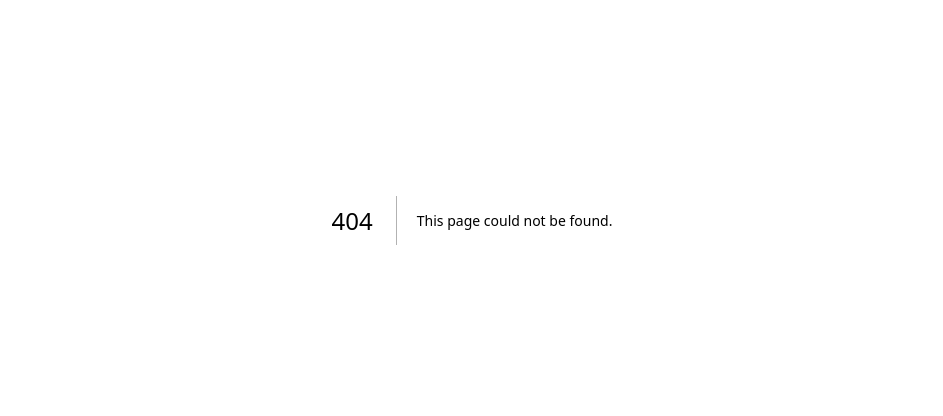
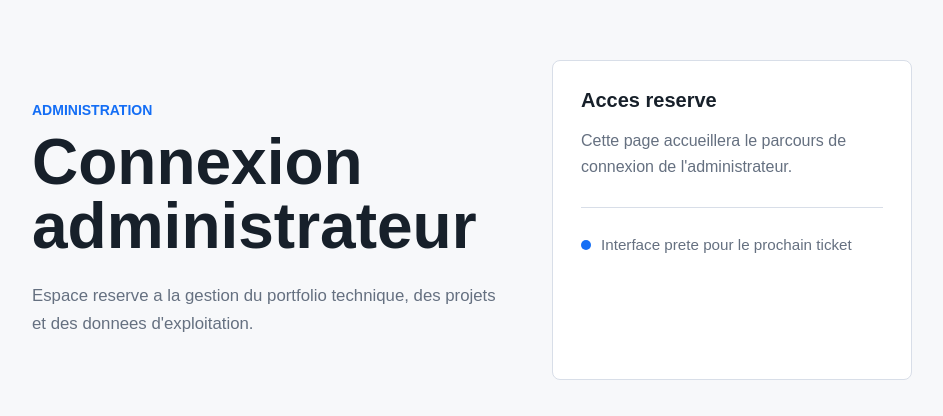
Before and after one commit to SiBlue7/projet-master-portfolio, a Next.js app: page /admin/login in a window 1280 px wide. Before the commit this address had no page. Shown: the part 180-596 px from the top of the page, without its empty margins (168-1111 px from the left). Built offline with nearby package versions, Linux system fonts and the light colour scheme.

Commit message:
feat(front): création de la page de login admin

```diff
--- /dev/null
+++ b/src/app/admin/login/page.module.css
@@ -0,0 +1,92 @@
+.page {
+  display: grid;
+  min-height: 100vh;
+  place-items: center;
+  padding: 40px 20px;
+  background: var(--background);
+}
+
+.shell {
+  width: min(100%, 880px);
+  display: grid;
+  grid-template-columns: minmax(0, 1fr) minmax(280px, 360px);
+  gap: 48px;
+  align-items: center;
+}
+
+.eyebrow {
+  margin: 0 0 12px;
+  color: var(--accent);
+  font-size: 0.875rem;
+  font-weight: 700;
+  letter-spacing: 0;
+  text-transform: uppercase;
+}
+
+.title {
+  margin: 0;
+  color: var(--foreground);
+  font-size: clamp(2.25rem, 6vw, 4rem);
+  line-height: 1;
+}
+
+.description {
+  max-width: 560px;
+  margin: 24px 0 0;
+  color: var(--muted);
+  font-size: 1.05rem;
+  line-height: 1.65;
+}
+
+.panel {
+  min-height: 320px;
+  padding: 28px;
+  border: 1px solid var(--border);
+  border-radius: 8px;
+  background: var(--surface);
+}
+
+.panelTitle {
+  margin: 0;
+  color: var(--foreground);
+  font-size: 1.25rem;
+}
+
+.panelText {
+  margin: 16px 0 0;
+  color: var(--muted);
+  line-height: 1.6;
+}
+
+.divider {
+  width: 100%;
+  height: 1px;
+  margin: 28px 0;
+  background: var(--border);
+}
+
+.status {
+  display: flex;
+  align-items: center;
+  gap: 10px;
+  color: var(--muted);
+  font-size: 0.95rem;
+}
+
+.statusDot {
+  width: 10px;
+  height: 10px;
+  border-radius: 999px;
+  background: var(--accent);
+}
+
+@media (max-width: 760px) {
+  .page {
+    place-items: start;
+  }
+
+  .shell {
+    grid-template-columns: 1fr;
+    gap: 32px;
+  }
+}
--- /dev/null
+++ b/src/app/admin/login/page.tsx
@@ -0,0 +1,39 @@
+import type { Metadata } from "next";
+import styles from "./page.module.css";
+
+export const metadata: Metadata = {
+  title: "Connexion administrateur | Portfolio technique",
+  description: "Page d'authentification reservee a l'administration.",
+};
+
+export default function AdminLoginPage() {
+  return (
+    <main className={styles.page}>
+      <section className={styles.shell} aria-labelledby="admin-login-title">
+        <div>
+          <p className={styles.eyebrow}>Administration</p>
+          <h1 id="admin-login-title" className={styles.title}>
+            Connexion administrateur
+          </h1>
+          <p className={styles.description}>
+            Espace reserve a la gestion du portfolio technique, des projets et
+            des donnees d&apos;exploitation.
+          </p>
+        </div>
+
+        <aside className={styles.panel} aria-label="Acces administrateur">
+          <h2 className={styles.panelTitle}>Acces reserve</h2>
+          <p className={styles.panelText}>
+            Cette page accueillera le parcours de connexion de
+            l&apos;administrateur.
+          </p>
+          <div className={styles.divider} />
+          <div className={styles.status}>
+            <span className={styles.statusDot} aria-hidden="true" />
+            <span>Interface prete pour le prochain ticket</span>
+          </div>
+        </aside>
+      </section>
+    </main>
+  );
+}
```
Also changed, not shown: 1 other file (tests, documents, lock files or other folders).
